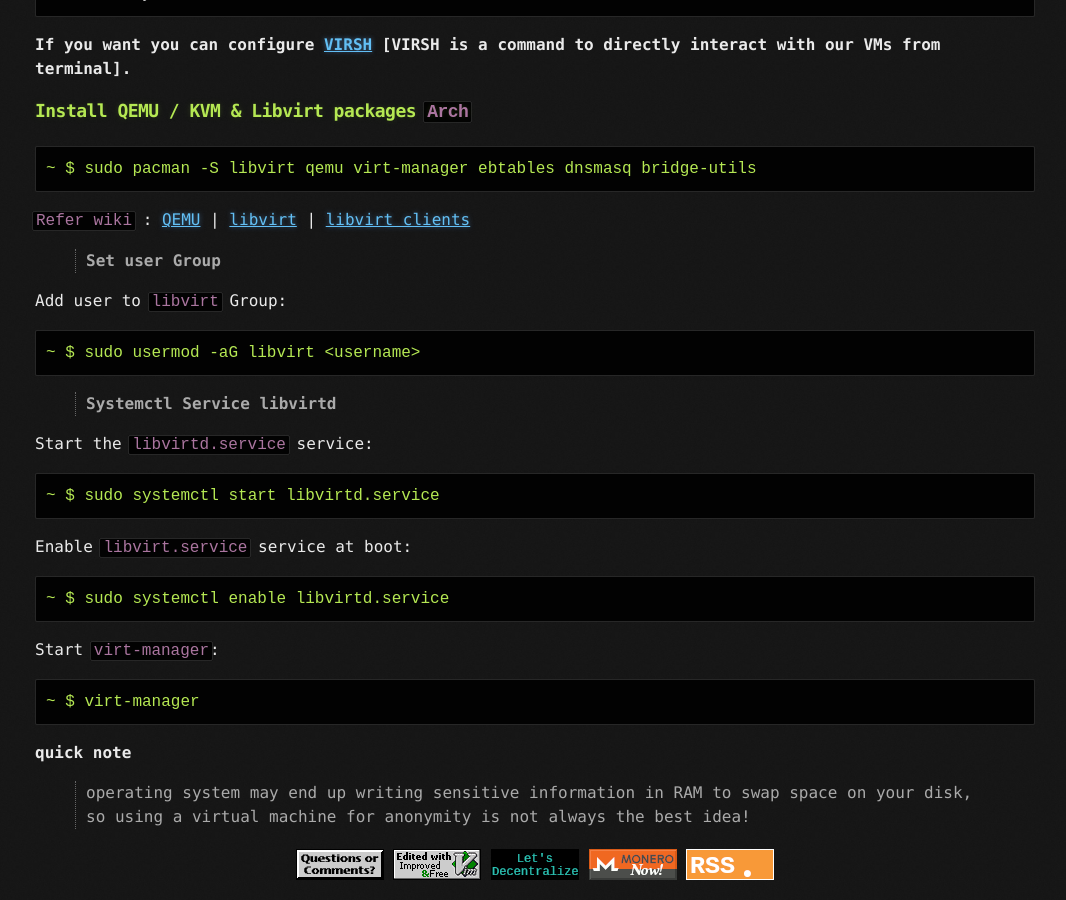
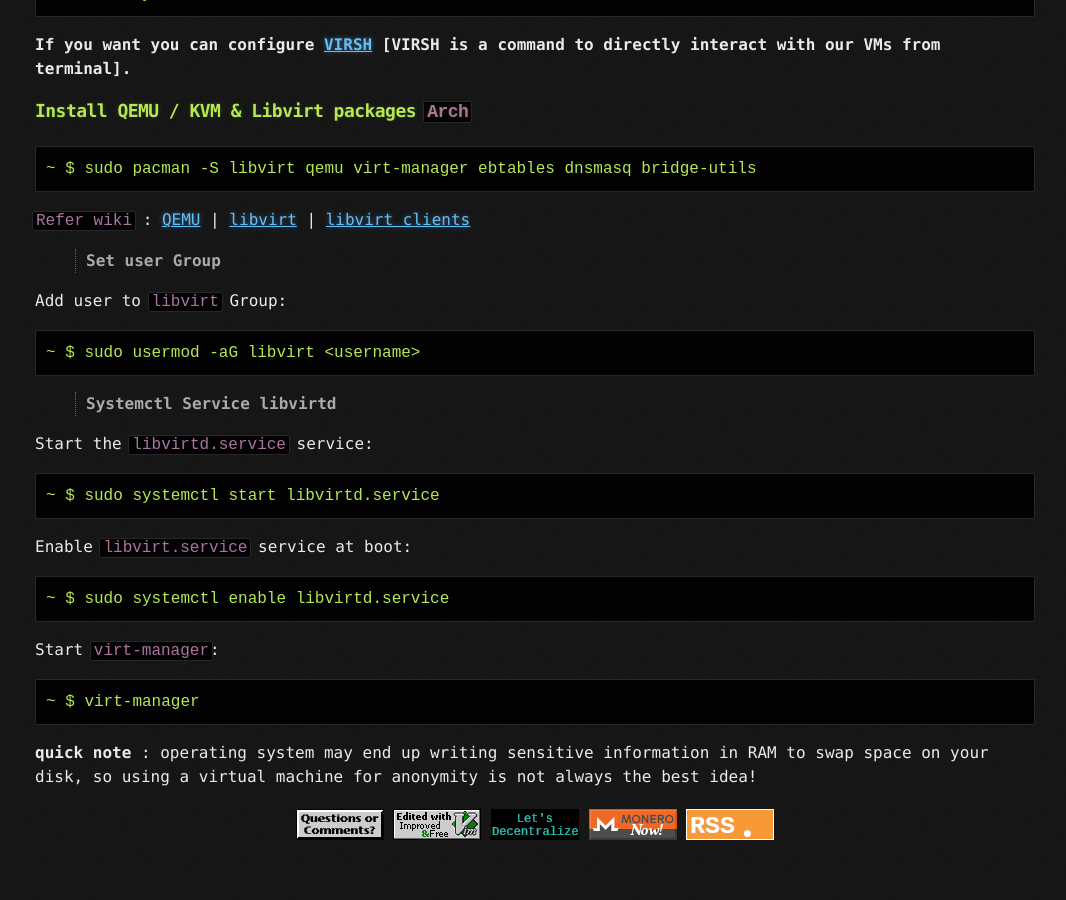
Before and after one commit to zoulx32/mr-mittens.oldweb, a Jekyll site: the page built from _posts/2023-10-27-The KVM guide.md, in a window 1280 px wide and 900 px high, scrolled down 1195 px. Shown: the whole window, without its empty margins (105-1171 px from the left). Built offline with Jekyll 4.4.1, drawn with Linux system fonts in a browser that asks for light colours; after the commit the page ends 2055 px from its top, so only the background shows below that.

Commit message:
post-updated

````diff
--- a/_posts/2023-10-27-The KVM guide.md
+++ b/_posts/2023-10-27-The KVM guide.md
@@ -27,7 +27,7 @@ If the above command returns a value of 0 in your machine, your processor cannot
 
 **Note** : If the output is zero then go to bios settings and enable VT-x (Virtualization Technology Extension) for Intel processor and AMD-V for AMD processor.
 
-```
+``` term
 ~ $ grep -E --color '(vmx|svm)' /proc/cpuinfo
 ```
 Using this command you will get information about your CPU [Intel or AMD] If the red color output text is VMX then it
@@ -41,13 +41,13 @@ is Intel whereas SVM means AMD.
 
 ```
 **Start & Enable KVM service**
-```
+``` term
 ~ $ sudo systemctl enable --now libvirtd
 ```
 
 **Check Libvirtd service is started**
 
-```
+``` term
 ~ $ sudo systemctl status libvirtd.service
 ```
 
@@ -95,6 +95,6 @@ Start `virt-manager`:
 ```
 
 
-**quick note**
->operating system may end up writing sensitive information in RAM to swap space on your disk, so using a virtual
+**quick note** :
+operating system may end up writing sensitive information in RAM to swap space on your disk, so using a virtual
 machine for anonymity is not always the best idea!
````
